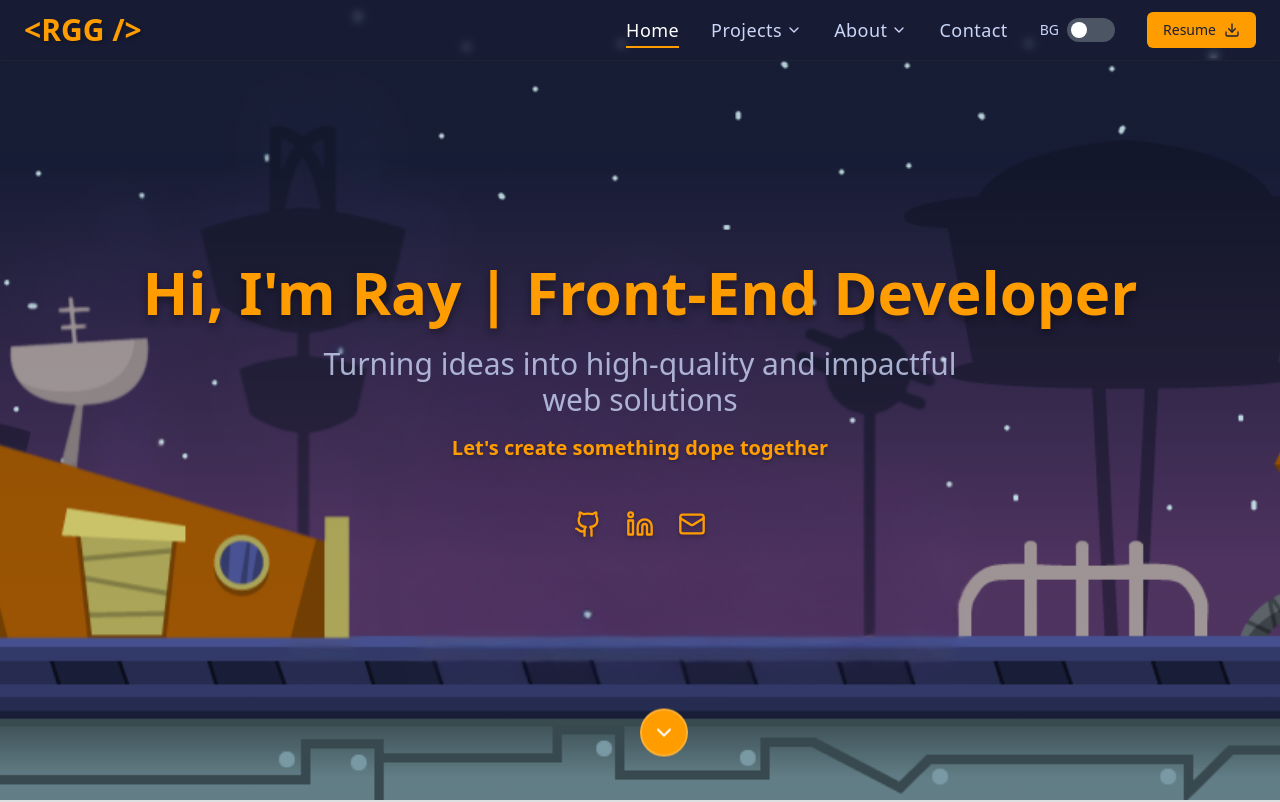
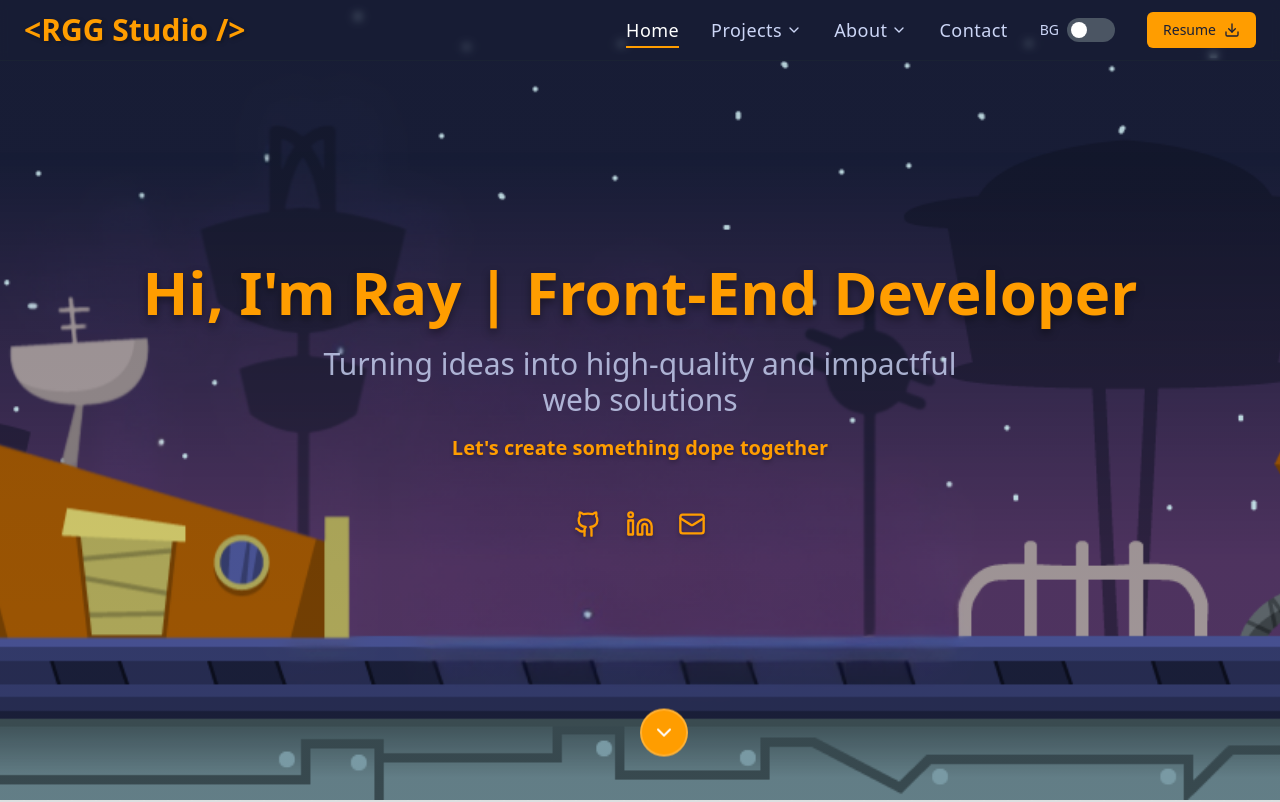
Before and after one commit to rggstudio/RGGStudioApp, a Next.js app: page / in a window 1280 px wide. Shown: the top 802 px of the page. Built offline with nearby package versions, Linux system fonts and the light colour scheme.

Commit message:
Mobile Tweak v2

```diff
--- a/src/components/layout/Header.tsx
+++ b/src/components/layout/Header.tsx
@@ -66,7 +66,7 @@ const Header = ({ currentBg, onBgToggle, isStarsEnabled, onStarsToggle }: Header
             onClick={(e) => handleNavClick(e, '#home')}
             className="hidden md:block text-3xl font-bold text-primary [text-shadow:_2px_2px_4px_rgba(0,0,0,0.3)] z-50 relative"
           >
-            &lt;RGG /&gt;
+            &lt;RGG Studio /&gt;
           </a>
 
           {/* Mobile Logo - Centered */}
```
